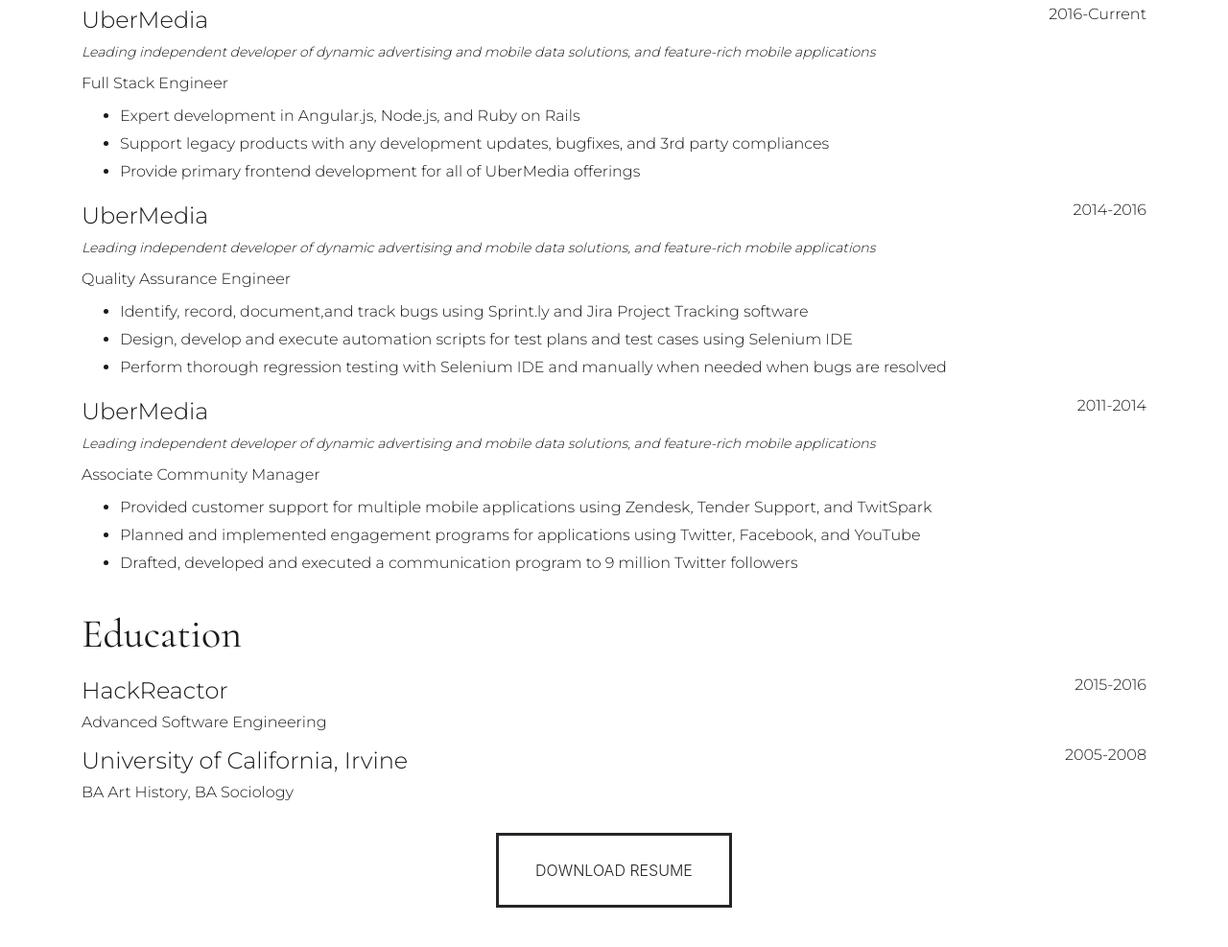
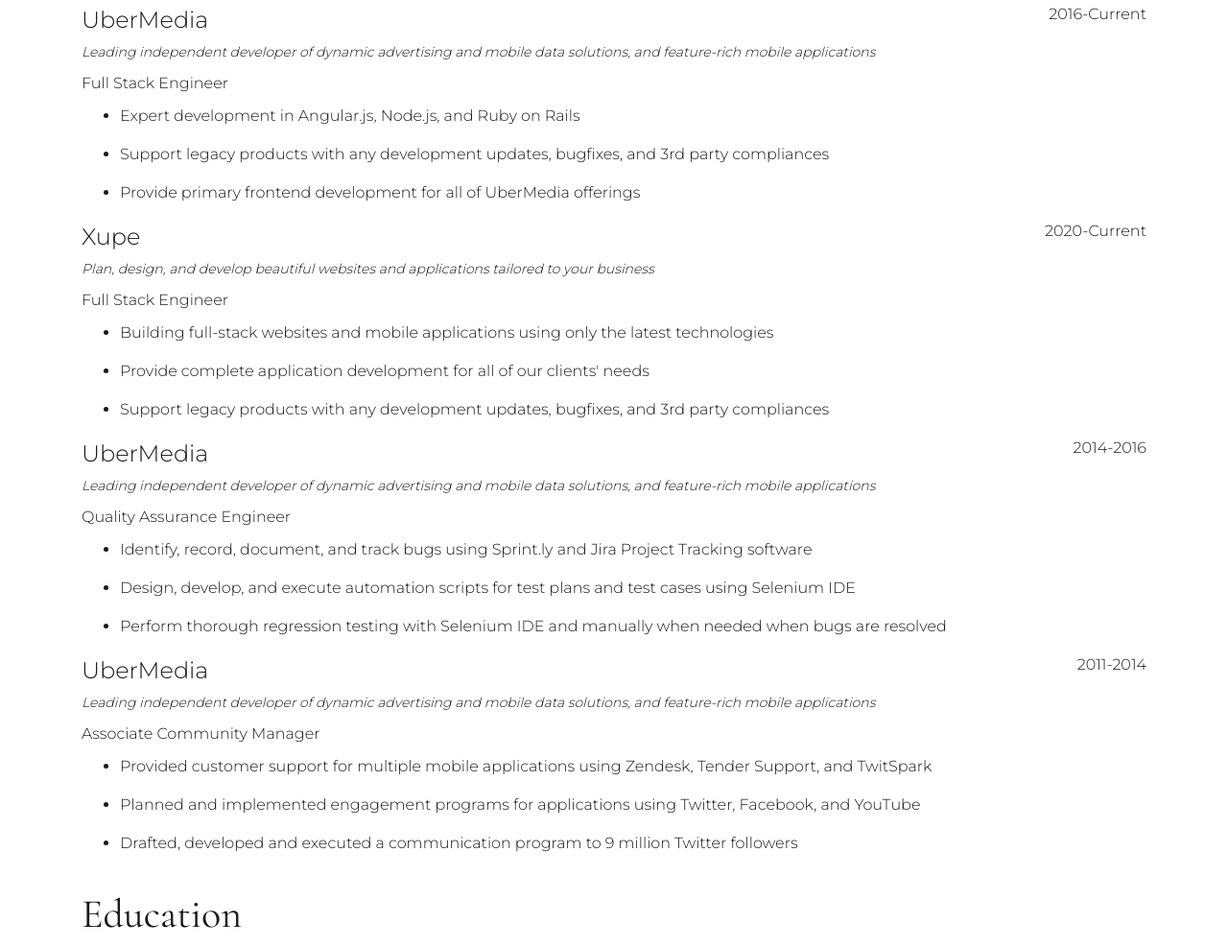
Before and after one commit to dela1000/dela1000.com, a website: page index.html at #/resume in a window 1280 px wide. Shown: the part 1476-2463 px from the top of the page at 96% size. Drawn offline with nearby package versions, Linux system fonts and the light colour scheme; some packages are replaced by stand-ins of ours.

Commit message:
update resume

```diff
--- a/app/resume/templates/resume.html
+++ b/app/resume/templates/resume.html
@@ -15,7 +15,7 @@
       Experience goes a long way
     </div>
     <div class="montserrat font-size-medium font-weight-light text-center line-height-medium text-gunpowder-gray">
-      With over six years in the technology industry and more than three as a Full Stack software engineer, I have cultivated a strong background in program development, providing results on all the projects I have worked on.
+      With over eight years in the technology industry and more than four as a Full Stack software engineer, I have cultivated a strong background in program development, providing positive results on all the projects in which I have participated.
     </div>
   </div>
 </div>
@@ -44,10 +44,8 @@
         <div class="margin-top-medium font-weight-light">
           {{item.title}}
         </div>
-        <ul class="font-weight-light margin-top-medium">
-          <li class="margin-top-small">{{item.bulletOne}}</li>
-          <li class="margin-top-small">{{item.bulletTwo}}</li>
-          <li class="margin-top-small">{{item.bulletThree}}</li>
+        <ul class="font-weight-light margin-top-medium" ng-repeat="point in item.bulletPoints">
+          <li class="margin-top-small">{{point}}</li>
         </ul>
       </div>
     </div>
--- a/minified/app.js
+++ b/minified/app.js
@@ -103,7 +103,6 @@
     $httpProvider.interceptors.push(interceptHttp);
 })
 let contact = angular.module('contact', []);
-let resume = angular.module('resume', []);
 App.config(function ($stateProvider, $urlRouterProvider) {
 
     $urlRouterProvider.when('', '/')
@@ -137,6 +136,7 @@
         })
 
 })
+let resume = angular.module('resume', []);
 var App = angular.module('App');
 
 App.factory('alert', () => {
@@ -294,27 +294,28 @@
             tag: "Leading independent developer of dynamic advertising and mobile data solutions, and feature-rich mobile applications",
             title: "Full Stack Engineer",
             time: "2016-Current",
-            bulletOne: "Expert development in Angular.js, Node.js, and Ruby on Rails",
-            bulletTwo: "Support legacy products with any development updates, bugfixes, and 3rd party compliances",
-            bulletThree: "Provide primary frontend development for all of UberMedia offerings"
+            bulletPoints: ["Expert development in Angular.js, Node.js, and Ruby on Rails", "Support legacy products with any development updates, bugfixes, and 3rd party compliances", "Provide primary frontend development for all of UberMedia offerings"]
+        },
+        {
+            company: "Xupe",
+            tag: "Plan, design, and develop beautiful websites and applications tailored to your business",
+            title: "Full Stack Engineer",
+            time: "2020-Current",
+            bulletPoints: ["Building full-stack websites and mobile applications using only the latest technologies", "Provide complete application development for all of our clients' needs", "Support legacy products with any development updates, bugfixes, and 3rd party compliances"]
         },
         {
             company: "UberMedia",
             tag: "Leading independent developer of dynamic advertising and mobile data solutions, and feature-rich mobile applications",
             title: "Quality Assurance Engineer",
             time: "2014-2016",
-            bulletOne: "Identify, record, document,and track bugs using Sprint.ly and Jira Project Tracking software",
-            bulletTwo: "Design, develop and execute automation scripts for test plans and test cases using Selenium IDE",
-            bulletThree: "Perform thorough regression testing with Selenium IDE and manually when needed when bugs are resolved"
+            bulletPoints: ["Identify, record, document, and track bugs using Sprint.ly and Jira Project Tracking software", "Design, develop, and execute automation scripts for test plans and test cases using Selenium IDE", "Perform thorough regression testing with Selenium IDE and manually when needed when bugs are resolved"]
         },
         {
             company: "UberMedia",
             tag: "Leading independent developer of dynamic advertising and mobile data solutions, and feature-rich mobile applications",
             title: "Associate Community Manager",
             time: "2011-2014",
-            bulletOne: "Provided customer support for multiple mobile applications using Zendesk, Tender Support, and TwitSpark",
-            bulletTwo: "Planned and implemented engagement programs for applications using Twitter, Facebook, and YouTube",
-            bulletThree: "Drafted, developed and executed a communication program to 9 million Twitter followers"
+            bulletPoints: ["Provided customer support for multiple mobile applications using Zendesk, Tender Support, and TwitSpark", "Planned and implemented engagement programs for applications using Twitter, Facebook, and YouTube", "Drafted, developed and executed a communication program to 9 million Twitter followers"]
         }
     ];
 
```
Also changed, not shown: app/home/templates/home.html (+1 -1 lines), app/resume/controllers/resume_ctrl.js (+10 -9 lines), shrinkwrap.json (added, +7 -0 lines), 1 other file.
